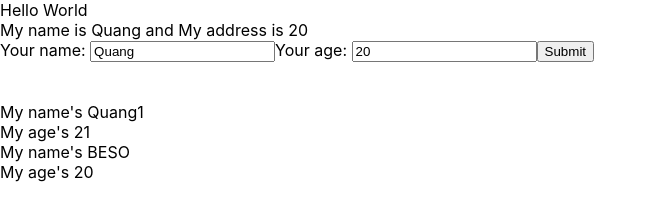
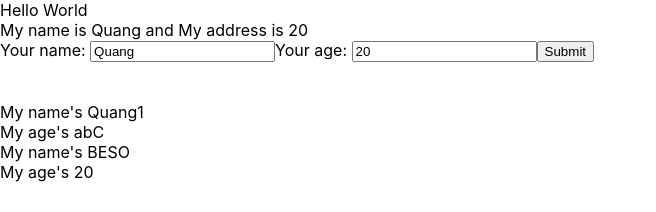
Before and after one commit to quangnd1601/demo-reactjs, a React (Create React App) app: page / in a window 1280 px wide. Shown: the top 212 px of the page, without its empty margins (0-656 px from the left). Built offline with nearby package versions, Linux system fonts and the light colour scheme.

Commit message:
video 23- props

```diff
--- a/src/components/DisplayInfo.js
+++ b/src/components/DisplayInfo.js
@@ -3,12 +3,12 @@ import React from "react";
 class DisplayInfo extends React.Component {
   render() {
     console.log(this.props);
-
+    const { name, age } = this.props;
     // props => viết tắt properties (tài sản)
     return (
       <div>
-        <div>My name's {this.props.name}</div>
-        <div>My age's {this.props.age}</div>
+        <div>My name's {name}</div>
+        <div>My age's {age}</div>
       </div>
     );
   }
--- a/src/components/MyComponent.js
+++ b/src/components/MyComponent.js
@@ -8,12 +8,13 @@ import DisplayInfo from "./DisplayInfo";
 class MyComponent extends React.Component {
   // JSX: chỉ trả về 1 phần tử thôi
   render() {
+    const myAge = ["a", "b", "C"];
     return (
       <div>
         <UserInfo></UserInfo>
         <br /> <br />
-        <DisplayInfo name="Quang1" age={21}></DisplayInfo>
-        <DisplayInfo name="BESO" age={20}></DisplayInfo>
+        <DisplayInfo name="Quang1" age={myAge}></DisplayInfo>
+        <DisplayInfo name={"BESO"} age={20}></DisplayInfo>
       </div>
     );
   }
```
